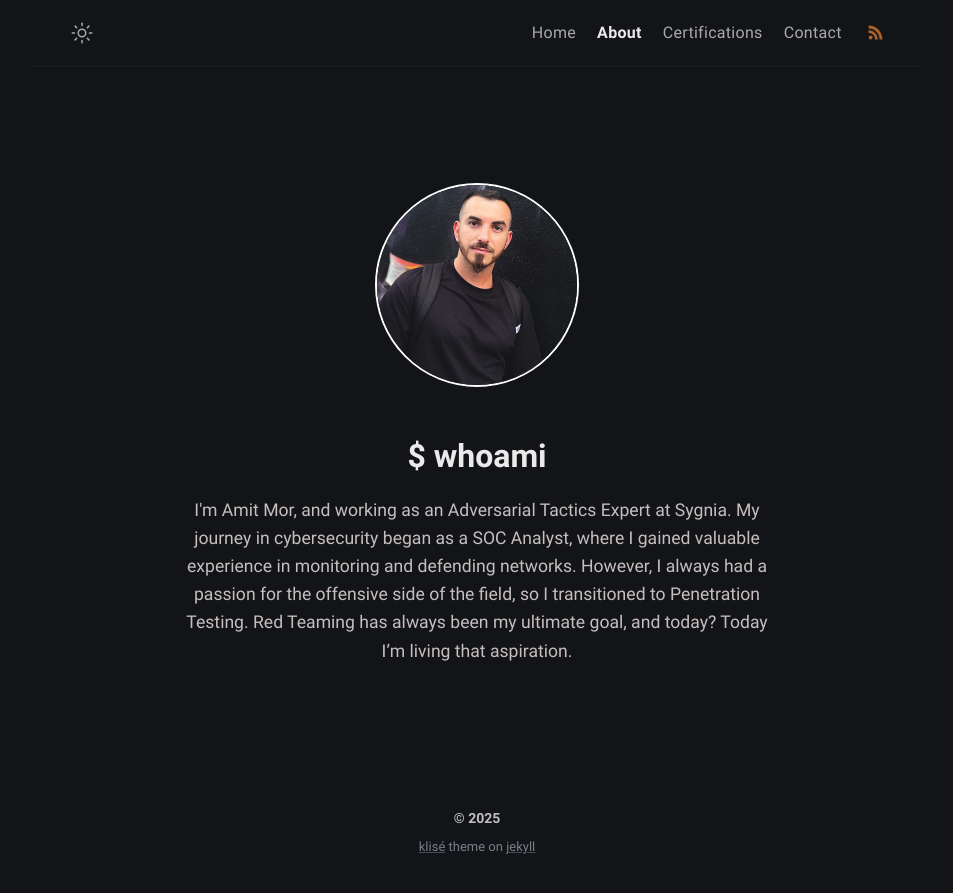
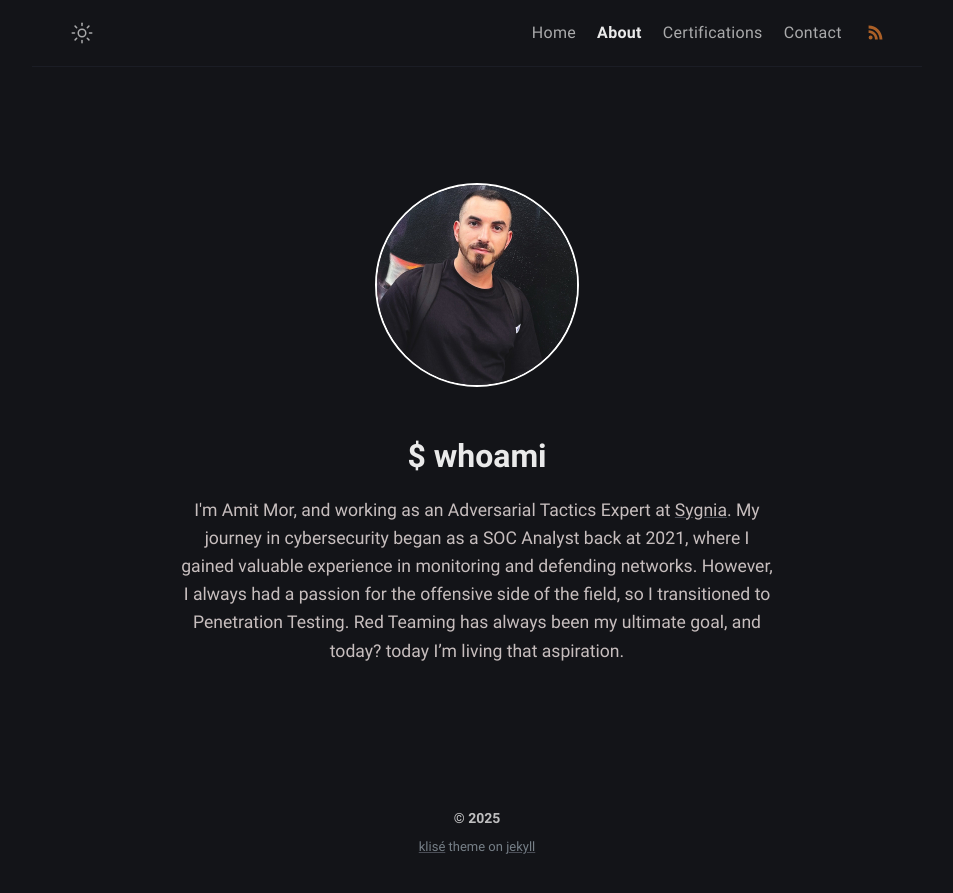
Before and after one commit to Extravenger/extravenger.github.io, a Jekyll site: the page built from about.md, in a window 1280 px wide. Shown: the top 893 px of the page, without its empty margins (163-1116 px from the left). Built offline with Jekyll 4.4.1, drawn with Linux system fonts in a browser that asks for light colours.

Commit message:
Update about.html

```diff
--- a/_layouts/about.html
+++ b/_layouts/about.html
@@ -35,7 +35,7 @@
         <!-- Title and description -->
         <div class="text-container">
           <h1>$ whoami</h1>
-          <p>I'm Amit Mor, and working as an Adversarial Tactics Expert at Sygnia. My journey in cybersecurity began as a SOC Analyst, where I gained valuable experience in monitoring and defending networks. However, I always had a passion for the offensive side of the field, so I transitioned to Penetration Testing. Red Teaming has always been my ultimate goal, and today? Today I’m living that aspiration.</p>
+          <p>I'm Amit Mor, and working as an Adversarial Tactics Expert at <a href="https://www.sygnia.co" target="_blank" rel="noopener noreferrer">Sygnia</a>. My journey in cybersecurity began as a SOC Analyst back at 2021, where I gained valuable experience in monitoring and defending networks. However, I always had a passion for the offensive side of the field, so I transitioned to Penetration Testing. Red Teaming has always been my ultimate goal, and today? today I’m living that aspiration.</p>
         </div>
       </div>
     </main>
```
